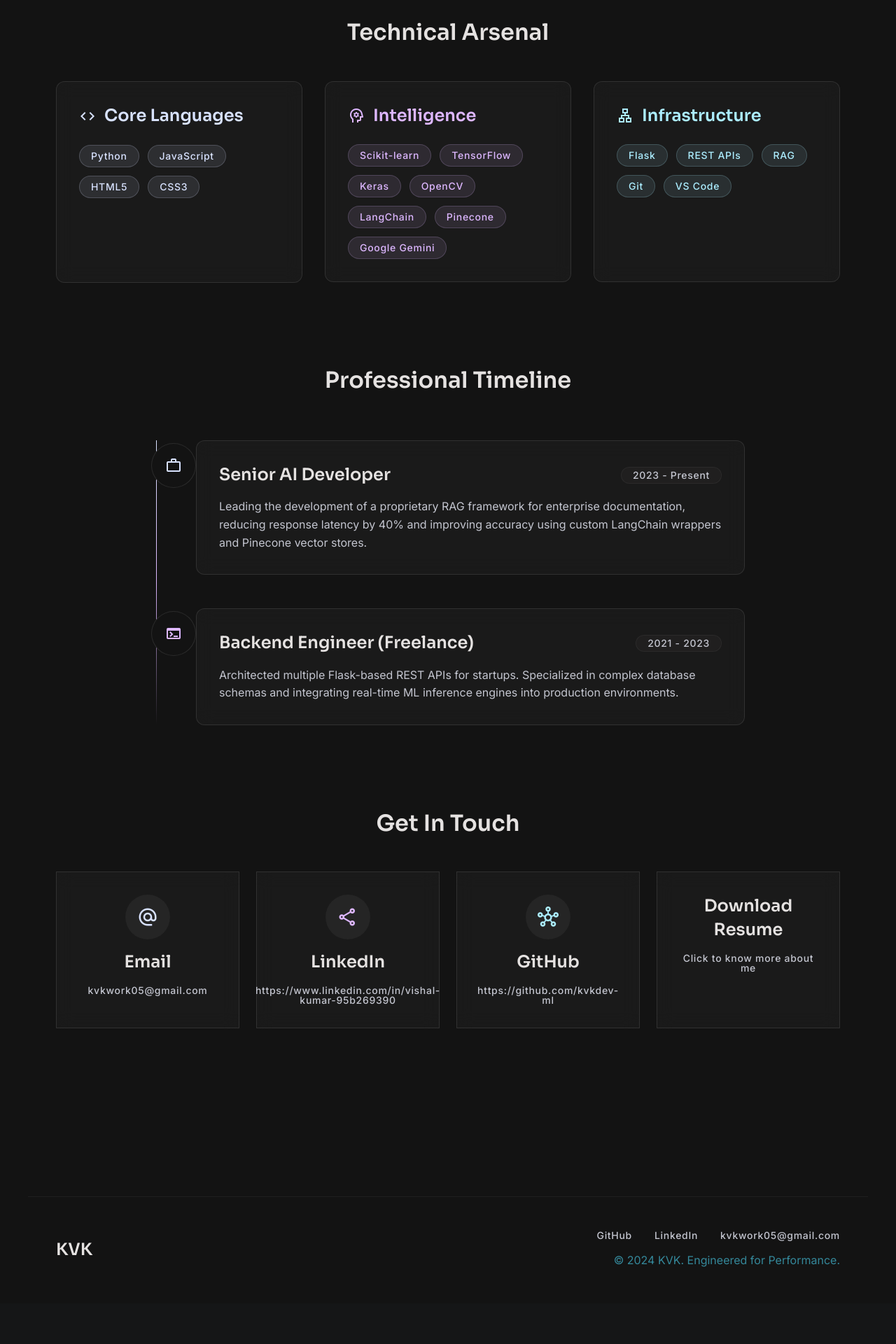
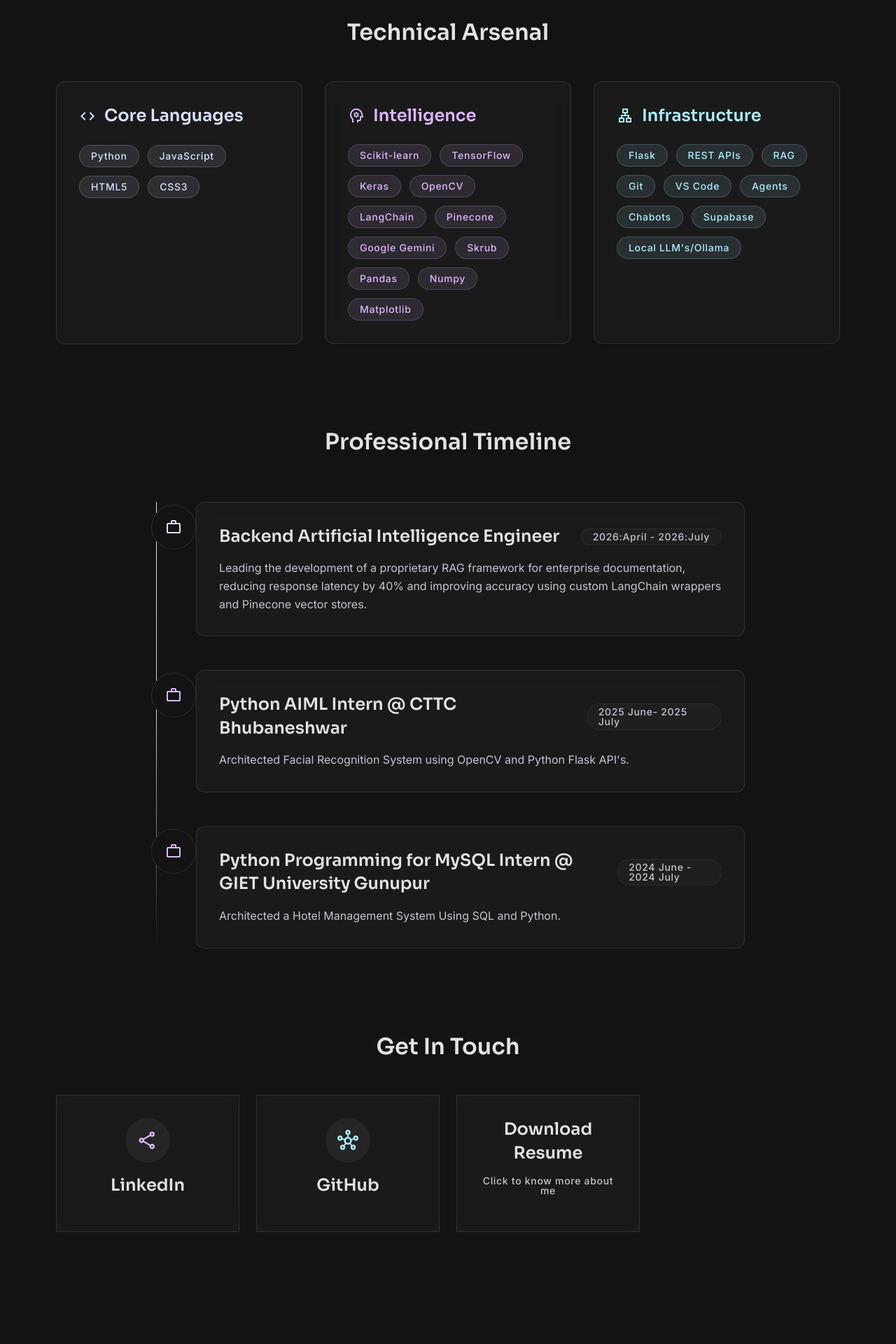
Before and after one commit to kvkdev-ml/KVK_PROFILE, a Flask app: page / in a window 1280 px wide; the page is wider, and only the part inside the window is pictured. Shown: the part 2002-3922 px from the top of that part at 70% size. Before the commit the page ends 3812 px from the top of that part, so only its background shows below. Run offline with Flask 3, Linux system fonts and the light colour scheme; some libraries are stand-ins or nearby versions.

Commit message:
Links,Portfolio Tweaks Update

```diff
--- a/templates/portfolio.html
+++ b/templates/portfolio.html
@@ -264,8 +264,7 @@
                         </div>
                         <div
                             class="relative w-48 h-48 md:w-64 md:h-64 border-2 border-white/10 glass-card overflow-hidden flex items-center justify-center shadow-[0_0_30px_rgba(173,198,255,0.2)] rounded-xl">
-                            <img src="{{url_for('static',filename='kvk.jpeg')}}"
-                                alt="K Vishal Kumar Profile"
+                            <img src="{{url_for('static',filename='kvk.jpeg')}}" alt="K Vishal Kumar Profile"
                                 class="w-full h-full object-cover opacity-90 group-hover:scale-110 transition-transform duration-500 rounded-xl">
                         </div>
                     </div>
@@ -477,6 +476,14 @@
                         <span
                             class="px-4 py-2 rounded-full bg-secondary/10 border border-secondary/20 text-secondary font-label-md text-label-md">Google
                             Gemini</span>
+                        <span
+                            class="px-4 py-2 rounded-full bg-secondary/10 border border-secondary/20 text-secondary font-label-md text-label-md">Skrub</span>
+                        <span
+                            class="px-4 py-2 rounded-full bg-secondary/10 border border-secondary/20 text-secondary font-label-md text-label-md">Pandas</span>
+                        <span
+                            class="px-4 py-2 rounded-full bg-secondary/10 border border-secondary/20 text-secondary font-label-md text-label-md">Numpy</span>
+                        <span
+                            class="px-4 py-2 rounded-full bg-secondary/10 border border-secondary/20 text-secondary font-label-md text-label-md">Matplotlib</span>
                     </div>
                 </div>
                 <!-- Backend & DevOps -->
@@ -498,6 +505,15 @@
                         <span
                             class="px-4 py-2 rounded-full bg-tertiary/10 border border-tertiary/20 text-tertiary font-label-md text-label-md">VS
                             Code</span>
+                        <span
+                            class="px-4 py-2 rounded-full bg-tertiary/10 border border-tertiary/20 text-tertiary font-label-md text-label-md">Agents</span>
+                        <span
+                            class="px-4 py-2 rounded-full bg-tertiary/10 border border-tertiary/20 text-tertiary font-label-md text-label-md">Chabots</span>
+                        <span
+                            class="px-4 py-2 rounded-full bg-tertiary/10 border border-tertiary/20 text-tertiary font-label-md text-label-md">Supabase</span>
+                        <span
+                            class="px-4 py-2 rounded-full bg-tertiary/10 border border-tertiary/20 text-tertiary font-label-md text-label-md">Local
+                            LLM's/Ollama</span>
                     </div>
                 </div>
             </div>
@@ -519,10 +535,11 @@
                         </div>
                         <div class="glass-card p-8 rounded-xl">
                             <div class="flex flex-col md:flex-row md:justify-between md:items-center mb-4 gap-2">
-                                <h3 class="font-headline-sm text-headline-sm text-on-surface">Senior AI Developer</h3>
+                                <h3 class="font-headline-sm text-headline-sm text-on-surface">Backend Artificial
+                                    Intelligence Engineer</h3>
                                 <span
-                                    class="px-4 py-1 rounded-full bg-surface-container text-on-surface-variant font-label-md text-label-md border border-white/5">2023
-                                    - Present</span>
+                                    class="px-4 py-1 rounded-full bg-surface-container text-on-surface-variant font-label-md text-label-md border border-white/5">2026:April
+                                    - 2026:July</span>
                             </div>
                             <p class="font-body-md text-body-md text-on-surface-variant">Leading the development of a
                                 proprietary RAG framework for enterprise documentation, reducing response latency by 40%
@@ -533,19 +550,35 @@
                     <div class="relative pl-16 group">
                         <div
                             class="absolute left-0 top-1 w-16 h-16 rounded-full bg-surface border border-white/10 flex items-center justify-center z-10 transition-colors group-hover:border-secondary group-hover:shadow-[0_0_15px_rgba(221,183,255,0.4)]">
-                            <span class="material-symbols-outlined text-secondary">terminal</span>
+                            <span class="material-symbols-outlined text-secondary">work</span>
                         </div>
                         <div class="glass-card p-8 rounded-xl">
                             <div class="flex flex-col md:flex-row md:justify-between md:items-center mb-4 gap-2">
-                                <h3 class="font-headline-sm text-headline-sm text-on-surface">Backend Engineer
-                                    (Freelance)</h3>
+                                <h3 class="font-headline-sm text-headline-sm text-on-surface">Python AIML Intern @ CTTC
+                                    Bhubaneshwar</h3>
                                 <span
-                                    class="px-4 py-1 rounded-full bg-surface-container text-on-surface-variant font-label-md text-label-md border border-white/5">2021
-                                    - 2023</span>
+                                    class="px-4 py-1 rounded-full bg-surface-container text-on-surface-variant font-label-md text-label-md border border-white/5">2025
+                                    June- 2025 July</span>
                             </div>
-                            <p class="font-body-md text-body-md text-on-surface-variant">Architected multiple
-                                Flask-based REST APIs for startups. Specialized in complex database schemas and
-                                integrating real-time ML inference engines into production environments.</p>
+                            <p class="font-body-md text-body-md text-on-surface-variant">Architected Facial Recognition
+                                System using OpenCV and Python Flask API's.</p>
+                        </div>
+                    </div>
+                    <div class="relative pl-16 group">
+                        <div
+                            class="absolute left-0 top-1 w-16 h-16 rounded-full bg-surface border border-white/10 flex items-center justify-center z-10 transition-colors group-hover:border-secondary group-hover:shadow-[0_0_15px_rgba(221,183,255,0.4)]">
+                            <span class="material-symbols-outlined text-secondary">work</span>
+                        </div>
+                        <div class="glass-card p-8 rounded-xl">
+                            <div class="flex flex-col md:flex-row md:justify-between md:items-center mb-4 gap-2">
+                                <h3 class="font-headline-sm text-headline-sm text-on-surface">Python Programming for
+                                    MySQL Intern @ GIET University Gunupur</h3>
+                                <span
+                                    class="px-4 py-1 rounded-full bg-surface-container text-on-surface-variant font-label-md text-label-md border border-white/5">2024
+                                    June - 2024 July</span>
+                            </div>
+                            <p class="font-body-md text-body-md text-on-surface-variant">Architected a Hotel Management
+                                System Using SQL and Python.</p>
                         </div>
                     </div>
                 </div>
@@ -555,14 +588,6 @@
         <section class="mb-section-gap reveal active" id="contact">
             <h2 class="font-headline-lg text-headline-md text-on-surface mb-12 text-center">Get In Touch</h2>
             <div class="grid grid-cols-1 md:grid-cols-4 gap-6">
-                <a class="glass-card p-8 flex flex-col items-center gap-4 text-center group" href="#">
-                    <div
-                        class="w-16 h-16 rounded-full bg-on-surface/5 flex items-center justify-center group-hover:bg-primary/20 transition-all">
-                        <span class="material-symbols-outlined text-primary scale-125">alternate_email</span>
-                    </div>
-                    <span class="font-headline-sm text-headline-sm text-on-surface">Email</span>
-                    <span class="font-label-md text-label-md text-on-surface-variant">kvkwork05@gmail.com</span>
-                </a>
                 <a class="glass-card p-8 flex flex-col items-center gap-4 text-center group"
                     href="https://www.linkedin.com/in/vishal-kumar-95b269390" target="_blank">
                     <div
@@ -570,8 +595,7 @@
                         <span class="material-symbols-outlined text-secondary scale-125">share</span>
                     </div>
                     <span class="font-headline-sm text-headline-sm text-on-surface">LinkedIn</span>
-                    <span
-                        class="font-label-md text-label-md text-on-surface-variant">https://www.linkedin.com/in/vishal-kumar-95b269390</span>
+                    <span class="font-label-md text-label-md text-on-surface-variant"></span>
                 </a>
                 <a class="glass-card p-8 flex flex-col items-center gap-4 text-center group"
                     href="https://github.com/kvkdev-ml" target="_blank">
@@ -580,8 +604,7 @@
                         <span class="material-symbols-outlined text-tertiary scale-125">hub</span>
                     </div>
                     <span class="font-headline-sm text-headline-sm text-on-surface">GitHub</span>
-                    <span
-                        class="font-label-md text-label-md text-on-surface-variant">https://github.com/kvkdev-ml</span>
+                    <span class="font-label-md text-label-md text-on-surface-variant"></span>
                 </a>
                 <a class="glass-card p-8 flex flex-col items-center gap-4 text-center group" href="/download_resume"
                     target="_blank">
@@ -604,7 +627,7 @@
                 <a class="text-on-surface-variant font-label-md text-label-md hover:text-primary transition-colors"
                     href="">kvkwork05@gmail.com</a>
             </div>
-            <p class="text-tertiary-container font-body-md text-body-md opacity-60">© 2024 KVK. Engineered for
+            <p class="text-tertiary-container font-body-md text-body-md opacity-60"> KVK. Engineered for
                 Performance.</p>
         </div>
     </footer>
```
Also changed, not shown: templates/crop.html (+31 -28 lines), templates/diabetes.html (+11 -3 lines), templates/email.html (+9 -5 lines), templates/error.html (+1 -7 lines).
